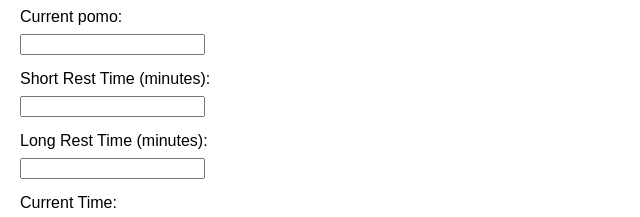
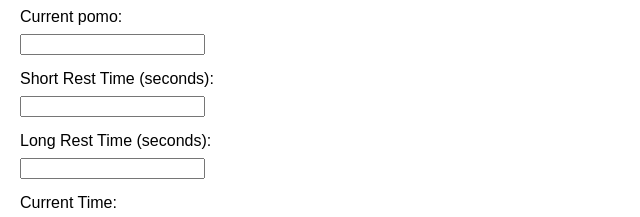
Before and after one commit to rodrigo-ceccato/easyPomo, a website: page config.html in a window 1280 px wide. Shown: the part 134-351 px from the top of the page, 0-640 px from the left. Drawn offline with Linux system fonts and the light colour scheme.

Commit message:
changes minutes do seconds on the config page

```diff
--- a/config.html
+++ b/config.html
@@ -42,10 +42,10 @@
     <label for="pomoCount">Current pomo:</label>
     <input type="number" id="pomoCount" name="pomoCount" required>
 
-    <label for="shortRestTime">Short Rest Time (minutes):</label>
+    <label for="shortRestTime">Short Rest Time (seconds):</label>
     <input type="number" id="shortRestTime" name="shortRestTime" required>
 
-    <label for="longRestTime">Long Rest Time (minutes):</label>
+    <label for="longRestTime">Long Rest Time (seconds):</label>
     <input type="number" id="longRestTime" name="longRestTime" required>
 
     <label for="currTime">Current Time:</label>
```
